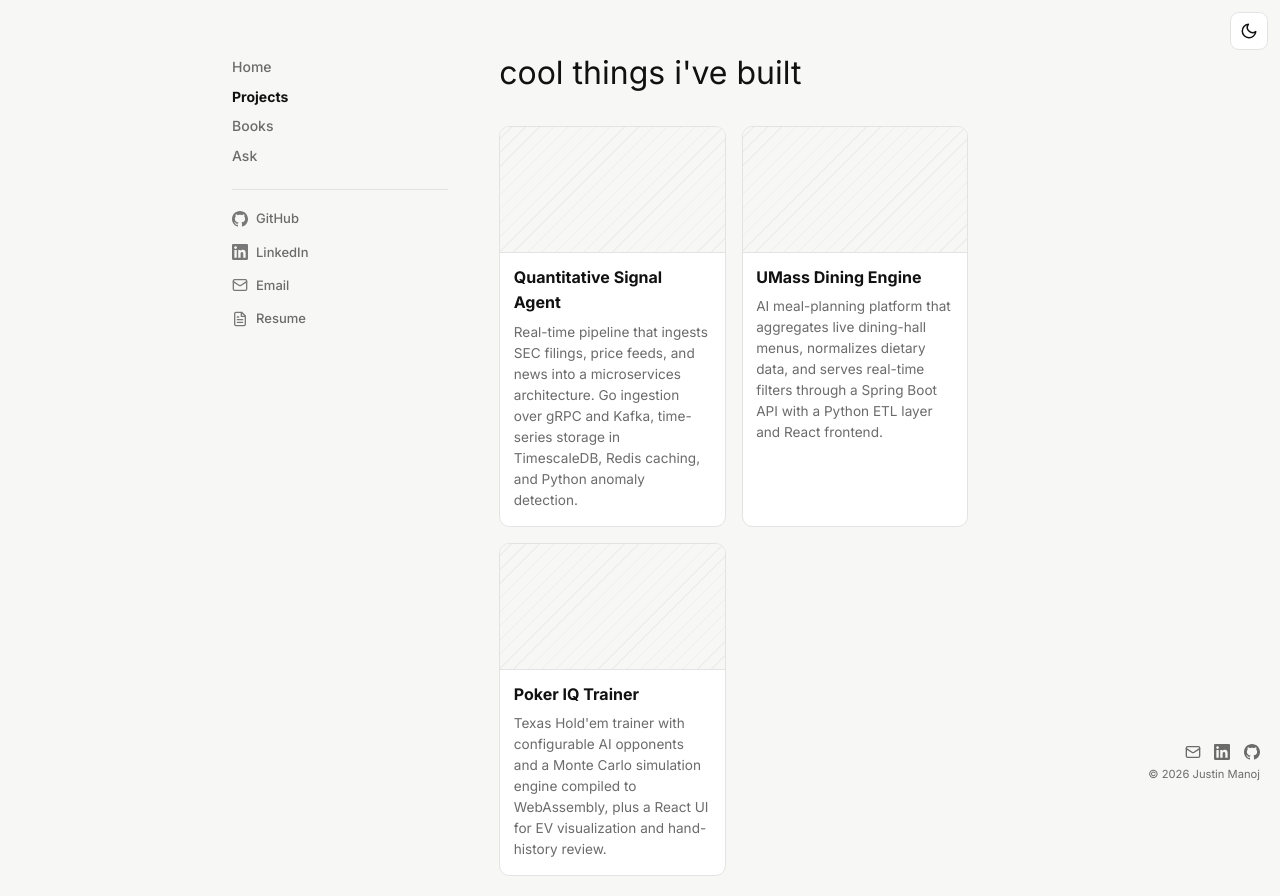
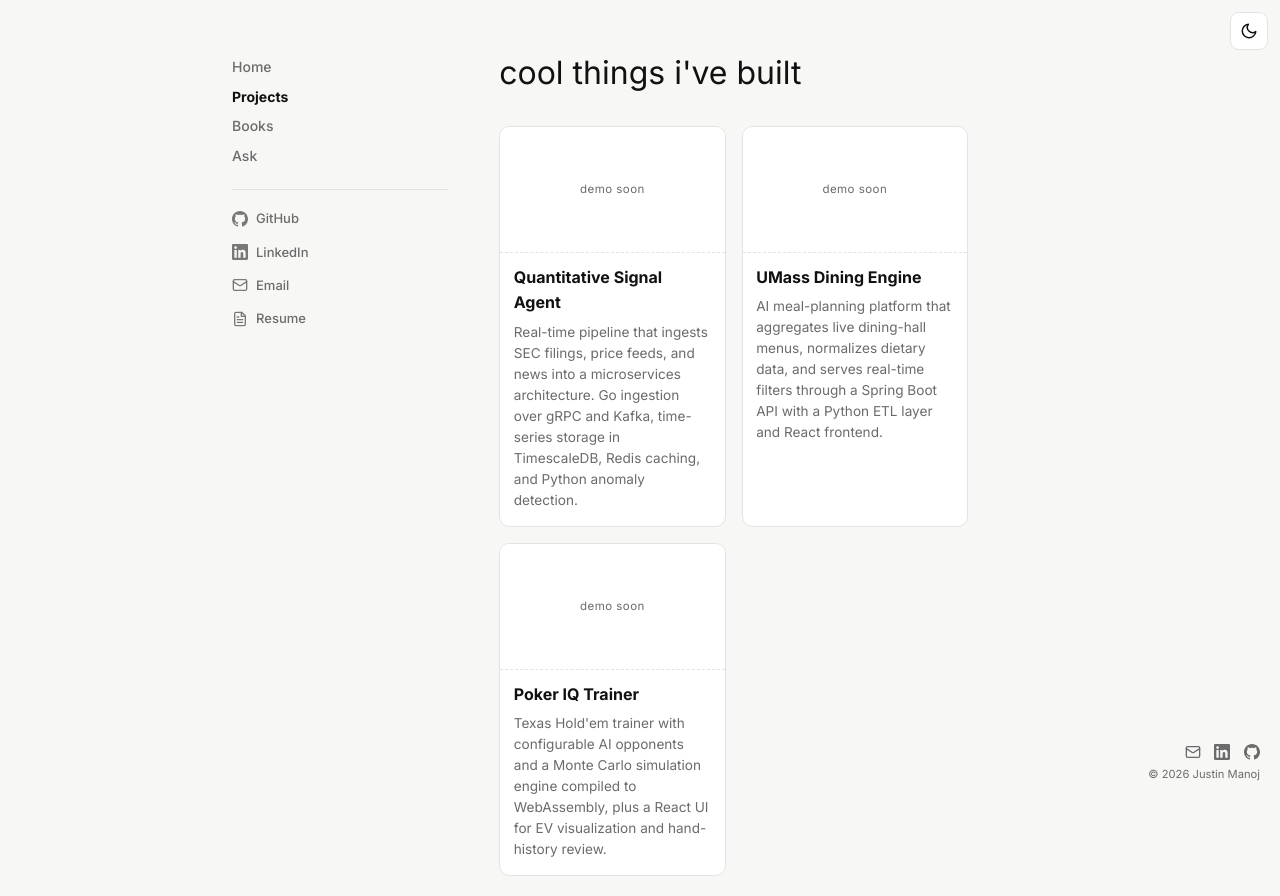
Before and after one commit to justinm5/justin_manoj, a React (Vite) app: page /projects in a window 1280 px wide. Shown: the top 896 px of the page. Built offline with nearby package versions, Linux system fonts and the light colour scheme; no server answers.

Commit message:
tune: faster spotify refresh, title-case labels, placeholder project boxes

```diff
--- a/api/spotify-last-played.ts
+++ b/api/spotify-last-played.ts
@@ -17,7 +17,7 @@ const NOW_PLAYING_URL = "https://api.spotify.com/v1/me/player/currently-playing"
 const RECENT_URL = "https://api.spotify.com/v1/me/player/recently-played?limit=1";
 
 /** Cache at the edge so a busy page does not burn through Spotify's rate limit. */
-const CACHE_CONTROL = "public, s-maxage=30, stale-while-revalidate=120";
+const CACHE_CONTROL = "public, max-age=15, s-maxage=15, stale-while-revalidate=60";
 
 type SpotifyArtist = { name: string };
 type SpotifyImage = { url: string; width?: number; height?: number };
--- a/src/components/ProjectMedia.tsx
+++ b/src/components/ProjectMedia.tsx
@@ -52,7 +52,11 @@ export const ProjectMedia = ({ media }: { media?: ProjectMediaData }) => {
   }, [isVideo]);
 
   if (!media) {
-    return <div className="pc-media pc-media--empty" aria-hidden="true" />;
+    return (
+      <div className="pc-media pc-media--empty" aria-hidden="true">
+        <span className="pc-media-placeholder">demo soon</span>
+      </div>
+    );
   }
 
   if (!isVideo) {
--- a/src/components/SpotifyLastPlayed.tsx
+++ b/src/components/SpotifyLastPlayed.tsx
@@ -10,7 +10,7 @@ type Track = {
 };
 
 const ENDPOINT = "/api/spotify-last-played";
-const REFRESH_MS = 60_000;
+const REFRESH_MS = 15_000;
 const CACHE_KEY = "spotify-last-played-v1";
 
 const readCache = (): Track | null => {
@@ -96,11 +96,9 @@ export const SpotifyLastPlayed = () => {
 
   if (hidden || !track) return null;
 
-  const status = track.isPlaying
-    ? "now playing"
-    : track.playedAt
-      ? `last played · ${relativeTime(track.playedAt)}`
-      : "last played";
+  const statusLabel = track.isPlaying ? "Now Playing" : "Last Played";
+  const timeLabel = track.playedAt ? relativeTime(track.playedAt) : null;
+  const status = timeLabel ? `${statusLabel} · ${timeLabel}` : statusLabel;
 
   const body = (
     <>
--- a/src/styles/site.css
+++ b/src/styles/site.css
@@ -745,14 +745,19 @@ a {
   background: var(--hv-bg);
 }
 
-/* Empty state: a faint diagonal hatch so the slot reads as deliberate
-   whitespace rather than a failed image. */
+/* Empty state: a deliberate placeholder box for projects without a demo yet. */
 .pc-media--empty {
-  background-image: repeating-linear-gradient(
-    -45deg,
-    transparent 0 9px,
-    var(--hv-hover-bg) 9px 10px
-  );
+  display: grid;
+  place-items: center;
+  background: var(--hv-surface);
+  border-bottom: 1px dashed var(--hv-line);
+}
+
+.pc-media-placeholder {
+  font-size: 0.72rem;
+  text-transform: lowercase;
+  letter-spacing: 0.04em;
+  color: var(--hv-muted);
 }
 
 .pc-media-asset {
```
